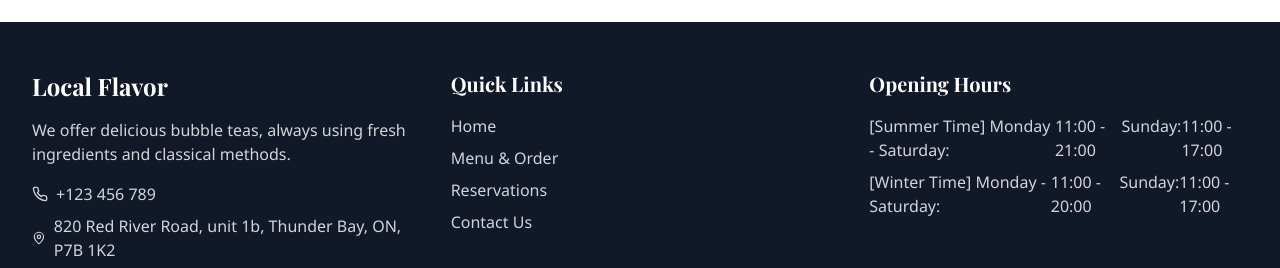
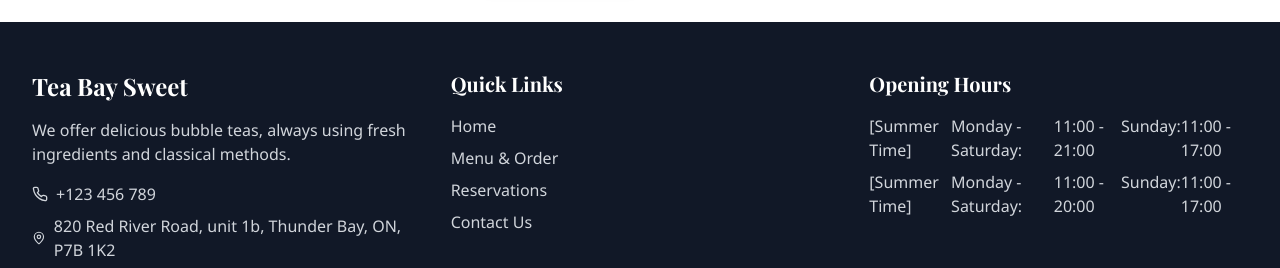
Before and after one commit to JiangtianPan/local-feast-platform, a React (Vite) app: page / in a window 1280 px wide. Shown: the part 2004-2272 px from the top of the page. Built offline with nearby package versions, Linux system fonts and the light colour scheme.

Commit message:
add information

```diff
--- a/src/components/Footer.tsx
+++ b/src/components/Footer.tsx
@@ -9,7 +9,7 @@ const Footer = () => {
         <div className="grid grid-cols-1 md:grid-cols-3 gap-10">
           {/* Restaurant Info */}
           <div>
-            <h3 className="text-2xl font-serif font-bold mb-4">Local Flavor</h3>
+            <h3 className="text-2xl font-serif font-bold mb-4">Tea Bay Sweet</h3>
             <p className="mb-4 text-gray-300">
               We offer delicious bubble teas, always using fresh ingredients and classical methods.
             </p>
@@ -54,13 +54,15 @@ const Footer = () => {
             <h3 className="text-xl font-serif font-bold mb-4">Opening Hours</h3>
             <ul className="space-y-2 text-gray-300">
               <li className="flex justify-between">
-                <span>[Summer Time] Monday - Saturday:</span>
+              <span>[Summer Time]</span>
+                <span>Monday - Saturday:</span>
                 <span>11:00 - 21:00</span>
                 <span>Sunday:</span>
                 <span>11:00 - 17:00</span>
               </li>
               <li className="flex justify-between">
-              <span>[Winter Time] Monday - Saturday:</span>
+              <span>[Summer Time]</span>
+              <span>Monday - Saturday:</span>
                 <span>11:00 - 20:00</span>
                 <span>Sunday:</span>
                 <span>11:00 - 17:00</span>
```
